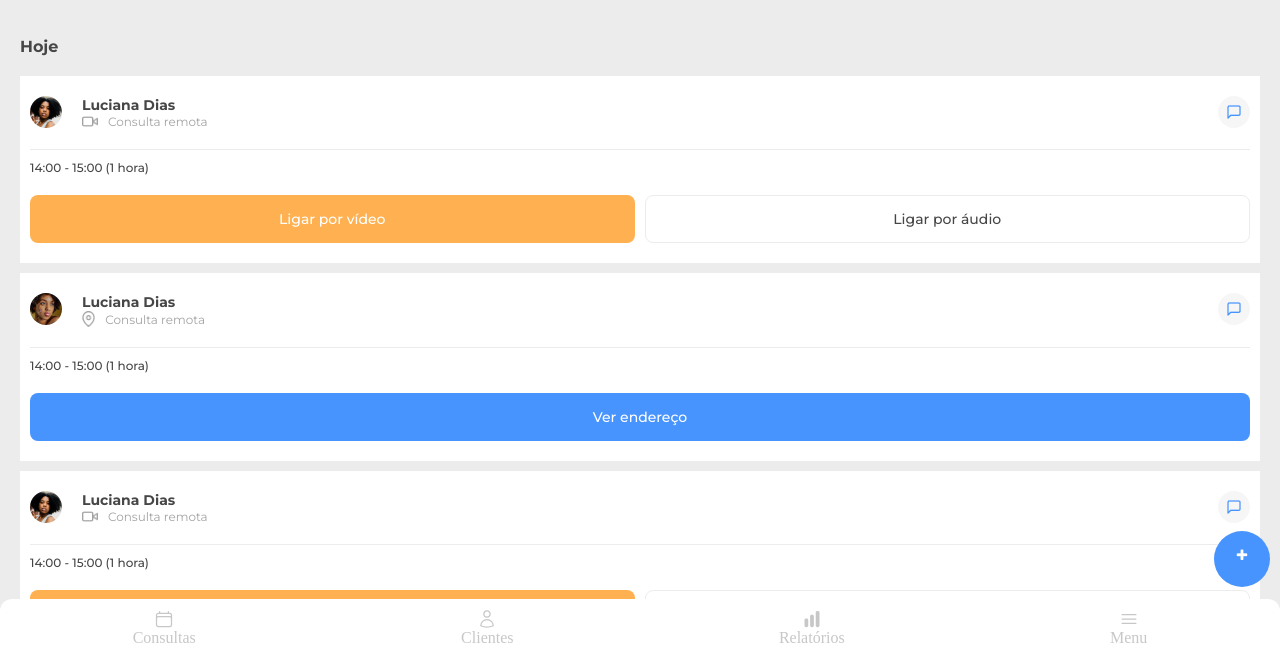
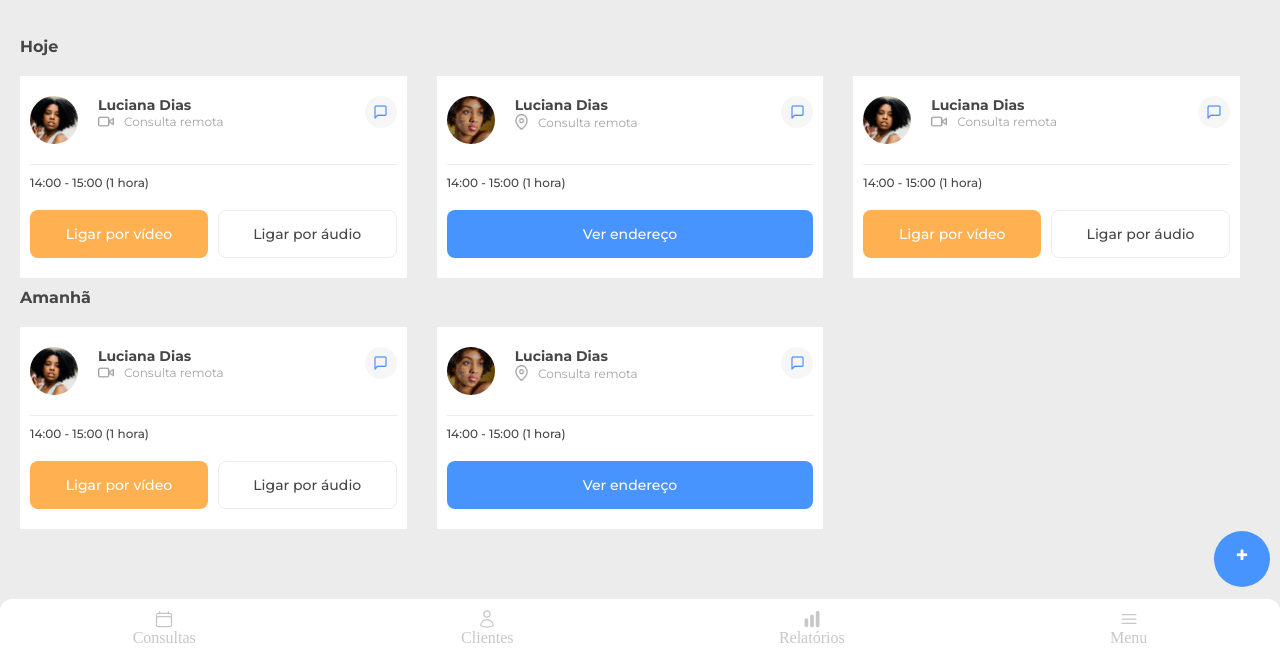
Before and after one commit to gizelecardoso/clinical_medical_alura, a plain HTML site: page index.html in a window 1280 px wide. Shown: the part 143-798 px from the top of the page. Drawn offline with Linux system fonts and the light colour scheme.

Commit message:
day3: Deal with responsiveness - relative measures and media queries

```diff
--- a/index.html
+++ b/index.html
@@ -32,6 +32,7 @@
   <main class="main_container">
     <section class="users_appointments">
       <h3 class="users_appointments_title">Hoje</h3>
+      <div class="users_appointments_card_component">
         <div class="users_appointments_card">
           <div class="users_appointments_card_header">
             <div class="users_appointments_card_header_infos">
@@ -105,10 +106,12 @@
             </div>
           </div>
         </div>
+      </div>
     </section>
 
     <section class="users_appointments">
       <h3 class="users_appointments_title">Amanhã</h3>
+      <div class="users_appointments_card_component">
         <div class="users_appointments_card">
           <div class="users_appointments_card_header">
             <div class="users_appointments_card_header_infos">
@@ -157,6 +160,7 @@
             </div>
           </div>
         </div>
+      </div>
     </section>
   </main>
 
--- a/styles/header.css
+++ b/styles/header.css
@@ -35,14 +35,14 @@
 }
 
 .greeting_profile_welcome {
-  font-size: 22px;
+  font-size: 1.375rem;
   font-family: "Montserrat", sans-serif;
   font-weight: 700;
   color: var(--second-gray-color);
 }
 
 .greeting_profile_text {
-  font-size: 14px;
+  font-size: 0.875rem;
   font-family: "Montserrat", sans-serif;
   font-weight: 400;
   color: var(--third-gray-color);
--- a/styles/main.css
+++ b/styles/main.css
@@ -4,7 +4,7 @@
 }
 
 .users_appointments_title {
-  font-size: 16px;
+  font-size: 1rem;
   font-family: "Montserrat", sans-serif;
   font-weight: 700;
   color: var(--second-gray-color);
@@ -15,7 +15,6 @@
   background-color: var(--first-white-color);
   padding: 20px 10px 10px 10px;
   margin-top: 10px;
-
 }
 
 .users_appointments_card_header {
@@ -35,7 +34,7 @@
 }
 
 .users_appointments_card_header_infos_name {
-  font-size: 14px;
+  font-size: 0.875rem;
   font-family: "Montserrat", sans-serif;
   font-weight: 700;
   color: var(--second-gray-color);
@@ -59,7 +58,7 @@
 }
 
 .users_appointments_card_header_infos_appointment_text {
-  font-size: 12px;
+  font-size: 0.75rem;
   font-family: "Montserrat", sans-serif;
   font-weight: 400;
   color: var(--third-gray-color);
@@ -87,7 +86,7 @@
 }
 
 .users_appointments_card_body_hour {
-  font-size: 12px;
+  font-size: 0.75rem;
   font-family: "Montserrat", sans-serif;
   font-weight: 500;
   color: var(--second-gray-color);
@@ -106,7 +105,7 @@
   background-color: var(--first-orange-color);
   border: 0;
   border-radius: 8px;
-  font-size: 14px;
+  font-size: 0.875rem;
   font-family: "Montserrat", sans-serif;
   font-weight: 500;
   color: var(--first-white-color);
@@ -118,7 +117,7 @@
   background-color: transparent;
   border: 1px solid var(--second-white-color);
   border-radius: 8px;
-  font-size: 14px;
+  font-size: 0.875rem;
   font-family: "Montserrat", sans-serif;
   font-weight: 500;
   color: var(--second-gray-color);
@@ -130,8 +129,32 @@
   background-color: var(--first-blue-color);
   border: 0;
   border-radius: 8px;
-  font-size: 14px;
+  font-size: 0.875rem;
   font-family: "Montserrat", sans-serif;
   font-weight: 500;
   color: var(--first-white-color);
 }
+
+@media(min-width: 500px) {
+  .users_appointments_card_component {
+    display: grid;
+    grid-template-columns: 1fr 1fr;
+    grid-gap: 10px;
+  }
+
+  .users_appointments_card {
+    margin-right: 20px;
+  }
+
+  .users_appointments_card_header_infos_image {
+    height: 48px;
+    border-radius: 48px;
+    margin-right: 20px;
+  }
+}
+
+@media(min-width: 900px) {
+  .users_appointments_card_component {
+    grid-template-columns: 1fr 1fr 1fr;
+  }
+}
```
Also changed, not shown: assets/readme/third_day_desktop.png (added), assets/readme/third_day_tablet.png (added), 1 other file. Lines whose indentation alone changed are shown as unchanged.
